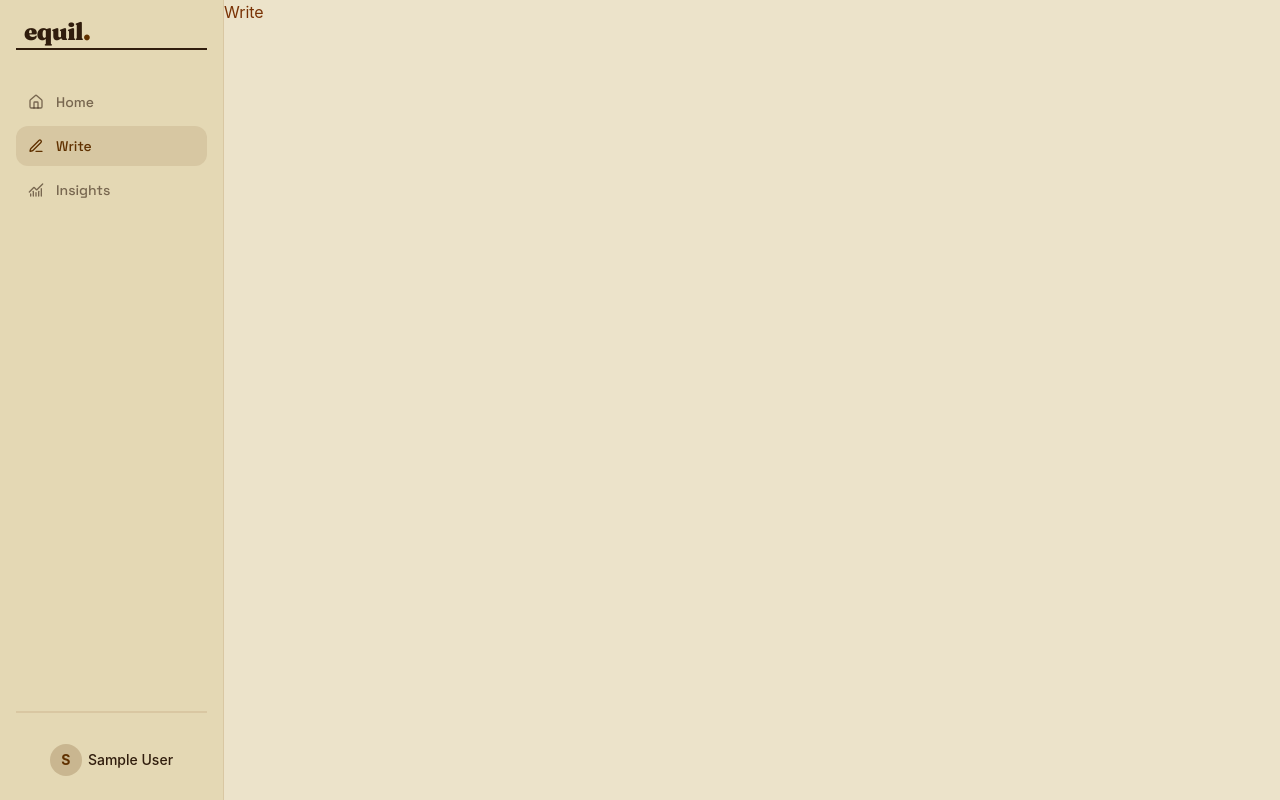
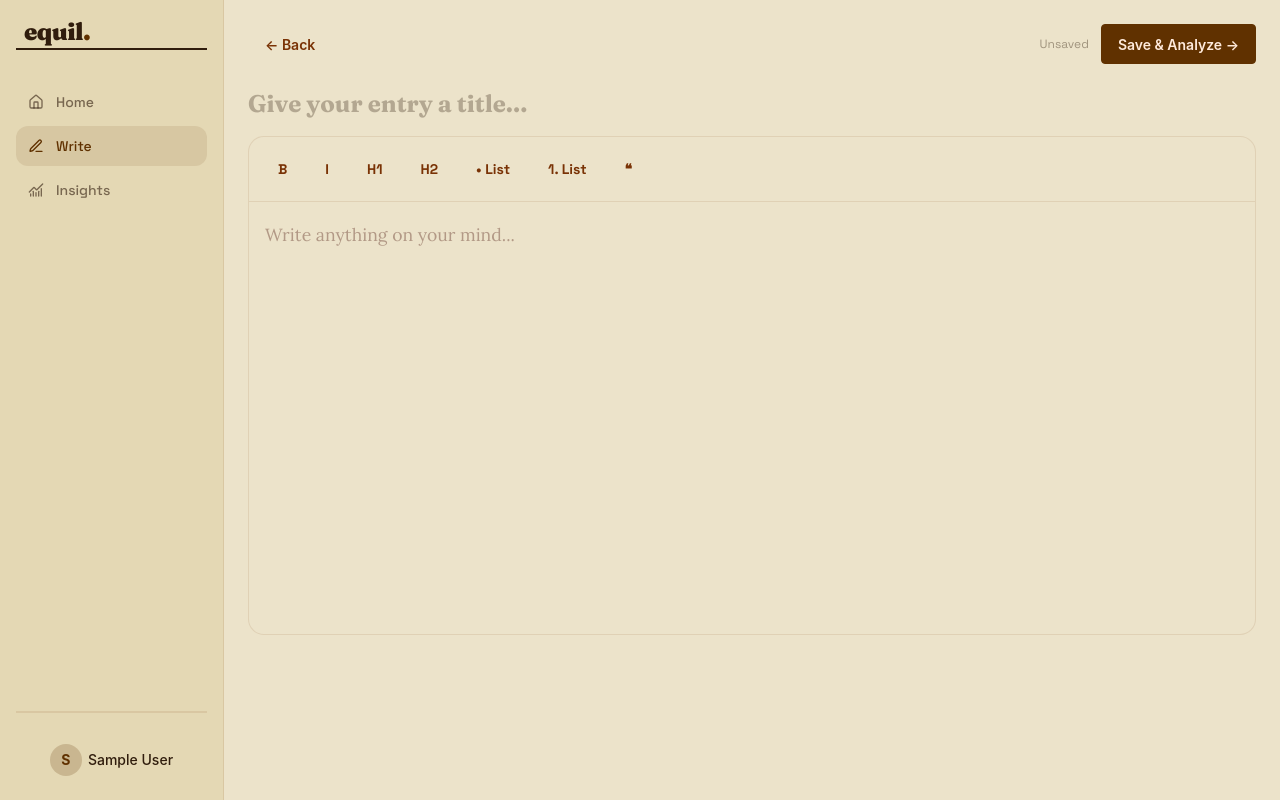
Before and after one commit to saptarshim0123/M8, a React (Vite) app in the folder client/: page /write in a window 1280 px wide. Built offline with nearby package versions, Linux system fonts and the light colour scheme; no server answers; sample sign-in values are in the browser's storage.

Commit message:
feat: CRUD and AUTH operations

```diff
--- a/client/index.html
+++ b/client/index.html
@@ -9,6 +9,7 @@
   <link
     href="https://fonts.googleapis.com/css2?family=Caveat:wght@400;600&family=DM+Sans:wght@400;500;600&family=Fraunces:ital,wght@0,700;0,900;1,700&family=Space+Grotesk:wght@400;500;700&display=swap"
     rel="stylesheet" />
+    <link href="https://fonts.googleapis.com/css2?family=Lora:ital,wght@0,400;0,500;1,400&display=swap" rel="stylesheet" />
   <meta name="viewport" content="width=device-width, initial-scale=1.0" />
   <title>client</title>
 </head>
--- a/client/package.json
+++ b/client/package.json
@@ -12,6 +12,10 @@
   "dependencies": {
     "@hookform/resolvers": "^5.2.2",
     "@tailwindcss/vite": "^4.2.1",
+    "@tiptap/extension-placeholder": "^2.27.2",
+    "@tiptap/pm": "^2.27.2",
+    "@tiptap/react": "^2.27.2",
+    "@tiptap/starter-kit": "^2.27.2",
     "axios": "^1.13.6",
     "daisyui": "^5.5.19",
     "react": "^19.2.0",
@@ -21,6 +25,7 @@
     "react-icons": "^5.6.0",
     "react-router-dom": "^7.13.1",
     "tailwindcss": "^4.2.1",
+    "use-debounce": "^10.1.0",
     "zod": "^4.3.6"
   },
   "devDependencies": {
--- a/client/src/App.jsx
+++ b/client/src/App.jsx
@@ -4,7 +4,7 @@ import Landing from './pages/Landing';
 import Login from './pages/Login';
 import Register from './pages/Register';
 import Dashboard from './pages/Dashboard';
-import Write from './pages/Write';
+import WriteEntry from './pages/WriteEntry';
 import { Toaster } from 'react-hot-toast';
 import ProtectedRoute from './components/ProtectedRoute';
 import AppLayout from './layouts/AppLayout';
@@ -29,9 +29,10 @@ function App() {
             } />
             <Route path="/write" element={
               <AppLayout>
-                <Write />
+                <WriteEntry />
               </AppLayout>
             } />
+            <Route path="/write/:id" element={<AppLayout><WriteEntry /></AppLayout>} />
           </Route>
         </Routes>
       </div>
--- a/client/src/index.css
+++ b/client/src/index.css
@@ -11,6 +11,7 @@
 	--font-heading: "Fraunces", serif;
 	--font-handwriting: "Caveat", cursive;
 	--font-data: "Space Grotesk", sans-serif;
+	--font-journal: "Lora", serif;
 }
 
 [data-theme="retro"] {
@@ -28,3 +29,49 @@
 	--color-neutral-content: oklch(92% 0.02 58.31);
 	--color-dark-brown: #3e2723;
 }
+
+.tiptap {
+	outline: none;
+	min-height: 400px;
+	font-family: var(--font-journal);
+	font-size: 1.1rem;
+	line-height: 1.9;
+}
+
+.tiptap p.is-editor-empty:first-child::before {
+	content: attr(data-placeholder);
+	color: oklch(70% 0.04 58);
+	pointer-events: none;
+	float: left;
+	height: 0;
+}
+
+.tiptap h1 {
+	font-size: 1.8rem;
+	font-weight: 700;
+	margin: 1rem 0 0.5rem;
+}
+.tiptap h2 {
+	font-size: 1.4rem;
+	font-weight: 600;
+	margin: 1rem 0 0.5rem;
+}
+.tiptap ul {
+	list-style-type: disc;
+	padding-left: 1.5rem;
+}
+.tiptap ol {
+	list-style-type: decimal;
+	padding-left: 1.5rem;
+}
+.tiptap blockquote {
+	border-left: 3px solid oklch(36.711% 0.08755 58.31);
+	padding-left: 1rem;
+	color: oklch(50% 0.06 58);
+	margin: 1rem 0;
+}
+.tiptap hr {
+	border: none;
+	border-top: 1px solid oklch(85% 0.03 58);
+	margin: 1.5rem 0;
+}
--- a/client/src/pages/Write.jsx
+++ /dev/null
@@ -1,7 +0,0 @@
-const Write = () => {
-    return (
-        <div>Write</div>
-    )
-}
-
-export default Write
--- /dev/null
+++ b/client/src/pages/WriteEntry.jsx
@@ -0,0 +1,191 @@
+import { useState, useEffect } from 'react';
+import { useEditor, EditorContent } from '@tiptap/react';
+import StarterKit from '@tiptap/starter-kit';
+import Placeholder from '@tiptap/extension-placeholder';
+import { useDebouncedCallback } from 'use-debounce';
+import { getEntry, createEntry, updateEntry } from '../api/entryAPI';
+import toast from 'react-hot-toast';
+import { useNavigate, useParams } from 'react-router-dom';
+
+const ToolbarButton = ({ onClick, isActive, label }) => (
+    <button
+        type="button"
+        onClick={onClick}
+        className={`btn btn-md rounded-lg font-data ${isActive ? 'btn-primary' : 'btn-ghost'}`}
+    >
+        {label}
+    </button>
+)
+
+const WriteEntry = () => {
+    const navigate = useNavigate();
+    const { id } = useParams();
+
+    const [title, setTitle] = useState('');
+    const [entryId, setEntryId] = useState(null);
+    const [lastSaved, setLastSaved] = useState(null);
+    const [saving, setSaving] = useState(false);
+    const [submitting, setSubmitting] = useState(false);
+
+    const autosave = useDebouncedCallback(async (content) => {
+        if (!content || content === '<p></p>') return;
+        setSaving(true);
+        try {
+            if (entryId) {
+                await updateEntry(entryId, { title, text: content });
+            } else {
+                const res = await createEntry({ title, text: content });
+                setEntryId(res.data._id);
+            }
+            setLastSaved(new Date());
+        } catch (err) {
+            console.error('Autosave failed', err);
+        } finally {
+            setSaving(false);
+        }
+    }, 2000);
+
+    const editor = useEditor({
+        extensions: [
+            StarterKit,
+            Placeholder.configure({
+                placeholder: 'Write anything on your mind...',
+            }),
+        ],
+        content: '',
+        onUpdate: ({ editor }) => {
+            autosave(editor.getHTML());
+        }
+    });
+
+    useEffect(() => {
+        if (id) {
+            const fetchEntry = async () => {
+                try {
+                    const res = await getEntry(id);
+                    setTitle(res.data.title);
+                    setEntryId(id);
+                    editor?.commands.setContent(res.data.text);
+                } catch (err) {
+                    toast.error('Failed to load entry', err)
+                }
+            }
+            fetchEntry()
+        }
+    }, [id, editor])
+
+    const handleSaveAndAnalyze = async () => {
+        // TODO: Move navigate path to analyze
+        const content = editor?.getHTML();
+        if (!content || content === '<p></p>') {
+            toast.error('Write something before saving!');
+            return;
+        }
+        setSubmitting(true);
+        try {
+            let id = entryId;
+            if (id) {
+                await updateEntry(entryId, { title, text: content });
+            } else {
+                const res = await createEntry({ title, text: content });
+                id = res.data._id;
+                setEntryId(id);
+            }
+            toast.success('Entry saved!');
+            navigate(`/analyze/${id}`);
+        } catch (err) {
+            toast.error('Failed to save entry', err)
+        } finally {
+            setSubmitting(false);
+        }
+    };
+
+    return (
+        <div className="w-full px-6 py-6">
+            <div className="flex items-center justify-between mb-6">
+                <button
+                    onClick={() => navigate('/dashboard')}
+                    className="btn btn-ghost gap-2"
+                >
+                    ← Back
+                </button>
+                <div className="flex items-center gap-3">
+                    <span className="text-xs font-data text-neutral/40">
+                        {saving && <span className="loading loading-spinner loading-xs mr-1" />}
+                        {saving ? 'Saving...' : lastSaved ? `Saved ${lastSaved.toLocaleTimeString()}` : 'Unsaved'}
+                    </span>
+                    <button
+                        onClick={handleSaveAndAnalyze}
+                        disabled={submitting}
+                        className="btn btn-primary  font-sans"
+                    >
+                        {submitting
+                            ? <span className="loading loading-spinner loading-xs" />
+                            : 'Save & Analyze →'
+                        }
+                    </button>
+                </div>
+            </div>
+
+            <input
+                type="text"
+                value={title}
+                onChange={(e) => {
+                    setTitle(e.target.value);
+                    autosave(editor?.getHTML());
+                }}
+                placeholder="Give your entry a title..."
+                className="font-heading text-2xl font-bold bg-transparent border-none outline-none w-full mb-4 placeholder:text-neutral/30"
+            />
+
+            <div className="bg-base-100 rounded-2xl border border-base-content/10 ">
+
+                {/* Toolbar */}
+                <div className="flex flex-wrap gap-1 p-3 border-b border-base-content/10">
+                    <ToolbarButton
+                        onClick={() => editor?.chain().focus().toggleBold().run()}
+                        isActive={editor?.isActive('bold')}
+                        label="B"
+                    />
+                    <ToolbarButton
+                        onClick={() => editor.chain().focus().toggleItalic().run()}
+                        isActive={editor?.isActive('italic')}
+                        label="I"
+                    />
+                    <ToolbarButton
+                        onClick={() => editor.chain().focus().toggleHeading({ level: 1 }).run()}
+                        isActive={editor?.isActive('heading', { level: 1 })}
+                        label="H1"
+                    />
+                    <ToolbarButton
+                        onClick={() => editor.chain().focus().toggleHeading({ level: 2 }).run()}
+                        isActive={editor?.isActive('heading', { level: 2 })}
+                        label="H2"
+                    />
+                    <ToolbarButton
+                        onClick={() => editor.chain().focus().toggleBulletList().run()}
+                        isActive={editor?.isActive('bulletList')}
+                        label="• List"
+                    />
+                    <ToolbarButton
+                        onClick={() => editor.chain().focus().toggleOrderedList().run()}
+                        isActive={editor?.isActive('orderedList')}
+                        label="1. List"
+                    />
+                    <ToolbarButton
+                        onClick={() => editor.chain().focus().toggleBlockquote().run()}
+                        isActive={editor?.isActive('blockquote')}
+                        label="❝"
+                    />
+                </div>
+
+                {/* Editor */}
+                <div className="p-4 text-neutral">
+                    <EditorContent editor={editor} />
+                </div>
+            </div>
+        </div>
+    )
+}
+
+export default WriteEntry;
```
Also changed, not shown: client/src/components/Entries.jsx (+70 -15 lines), 2 other files (tests, documents, lock files or other folders).
